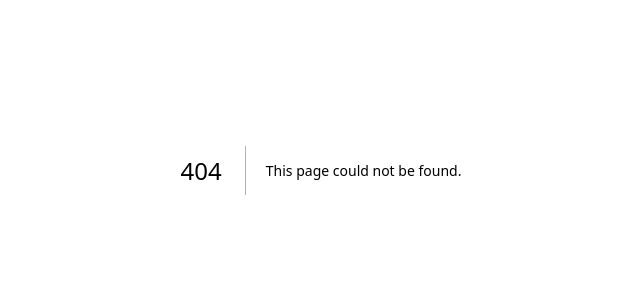
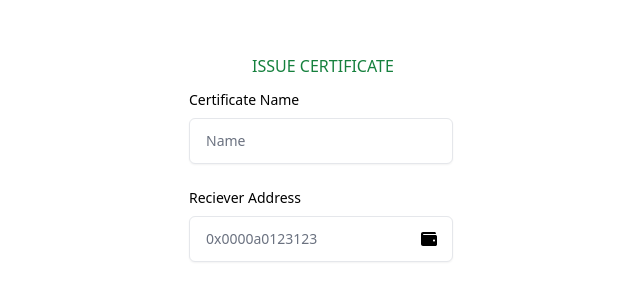
Before and after one commit to consign-project/consign-ui, a Next.js app: page /issue in a window 1280 px wide. Before the commit this address had no page. Shown: the part 230-530 px from the top of the page, without its empty margins (319-959 px from the left). Built offline with nearby package versions, Linux system fonts and the light colour scheme.

Commit message:
added components

```diff
--- /dev/null
+++ b/components/input.js
@@ -0,0 +1,14 @@
+function Input(props) {
+  return (
+    <div>
+      <label for="hs-trailing-icon" class="block text-sm font-medium mb-2 dark:text-white">{props.name}</label>
+      <div class="relative">
+        <input type="text" id="hs-trailing-icon" name="hs-trailing-icon" class="py-3 px-4 pr-11 block w-full border-gray-200 shadow-sm rounded-md text-sm focus:z-10 focus:border-blue-500 focus:ring-blue-500 dark:bg-gray-800 dark:border-gray-700 dark:text-gray-400" placeholder={props.placeholder}></input>
+        <div class="absolute inset-y-0 right-0 flex items-center pointer-events-none z-20 pr-4">
+          {props.children}
+        </div>
+      </div>
+    </div>
+  );
+}
+export default Input
--- a/package.json
+++ b/package.json
@@ -12,10 +12,13 @@
     "eslint": "8.27.0",
     "eslint-config-next": "13.0.3",
     "next": "13.0.3",
+    "preline": "^1.2.1",
     "react": "18.2.0",
-    "react-dom": "18.2.0"
+    "react-dom": "18.2.0",
+    "react-icons": "^4.6.0"
   },
   "devDependencies": {
+    "@tailwindcss/forms": "^0.5.3",
     "autoprefixer": "^10.4.13",
     "postcss": "^8.4.19",
     "tailwindcss": "^3.2.4"
--- /dev/null
+++ b/pages/issue/index.js
@@ -0,0 +1,20 @@
+import { FaWallet } from "react-icons/fa";
+import Input from "../../components/input";
+
+export default function Home() {
+  return (
+    <section>
+      <div className="h-screen flex flex-col items-center justify-center">
+        <p className="text-green-700 text-xxl mb-3 ml-1">ISSUE CERTIFICATE</p>
+        <form action="/send-data-here" method="post">
+          <div className="grid gap-6 mb-6 md:grid-rows-2">
+
+            <Input name="Certificate Name" placeholder="Name"></Input>
+            <Input name="Reciever Address" placeholder="0x0000a0123123"><FaWallet/></Input>
+
+          </div>
+        </form>
+      </div>
+    </section>
+  );
+}
--- a/tailwind.config.js
+++ b/tailwind.config.js
@@ -1,12 +1,16 @@
 /** @type {import('tailwindcss').Config} */
 module.exports = {
-    content: [
+  content: [
     "./pages/**/*.{js,ts,jsx,tsx}",
+    "node_modules/preline/dist/*.js",
     "./components/**/*.{js,ts,jsx,tsx}",
   ],
 
   theme: {
     extend: {},
   },
-  plugins: [],
+  plugins: [
+    require('preline/plugin'),
+    require('@tailwindcss/forms'),
+  ],
 }
```
Also changed, not shown: 1 other file (tests, documents, lock files or other folders).
